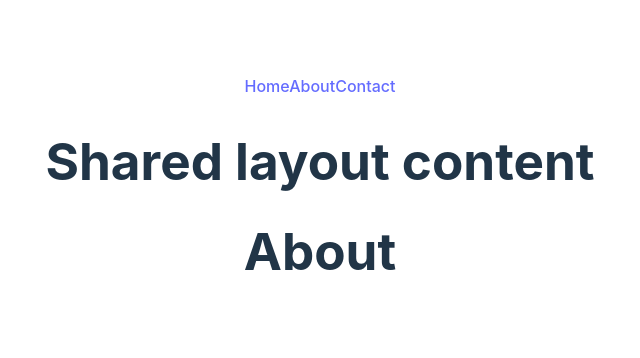
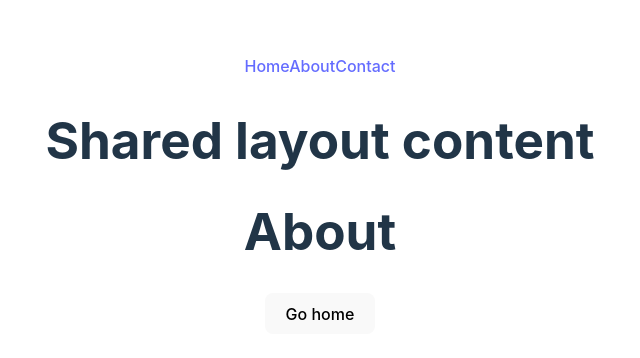
Before and after one commit to BrettRussell96/routingPractice, a React (Vite) app: page /about in a window 1280 px wide. Shown: the part 206-564 px from the top of the page, without its empty margins (320-960 px from the left). Built offline with nearby package versions, Linux system fonts and the light colour scheme.

Commit message:
feat: redirect button for about

```diff
--- a/src/pages/About.jsx
+++ b/src/pages/About.jsx
@@ -1,9 +1,13 @@
-
+import { useNavigate } from "react-router-dom"
 
 export default function AboutPage(){
+
+    const navigate = useNavigate();
+
     return(
-        <h1>
-            About
-        </h1>
-    )
+        <>
+        <h1>About</h1>
+        <button onClick={() => navigate("/")}>Go home</button>
+        </>
+    );
 }
```
